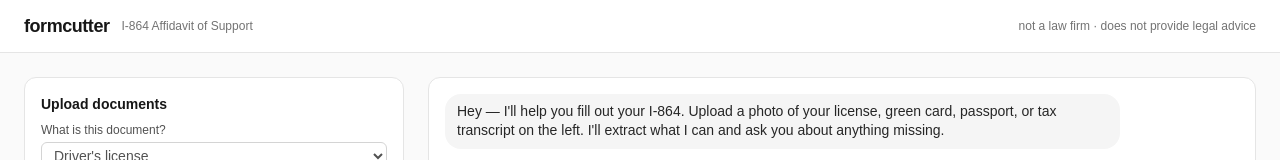
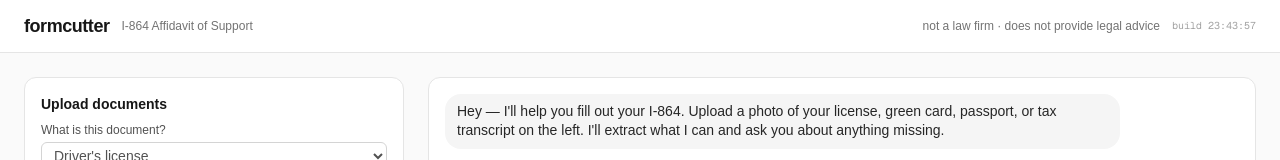
Before and after one commit to adityuhkapoor/formcutter, a Next.js app: page / in a window 1280 px wide. Shown: the top 160 px of the page. Built offline with nearby package versions, Linux system fonts and the light colour scheme.

Commit message:
fix build stamp hydration mismatch (useEffect client-only)

```diff
--- a/src/app/page.tsx
+++ b/src/app/page.tsx
@@ -31,15 +31,19 @@ const DOC_HINTS = [
   { value: 'other', label: 'Other' },
 ] as const
 
-// Build stamp — bumps on every reload because Next dev rebuilds the module.
-// Lets us spot a stuck cache at a glance: if this number matches the last
-// refresh, the browser served stale JS.
-const BUILD_STAMP = typeof window === 'undefined'
-  ? new Date().toISOString().slice(11, 19)
-  : ''
+// Build stamp set once at module evaluation on the client. Because this
+// module reloads on every Next.js dev rebuild, the stamp bumps whenever
+// we actually ship a change. If the stamp doesn't move after refresh,
+// the browser served stale JS. Kept client-only to avoid SSR hydration
+// mismatch (#1 listed cause per Next.js docs).
+const BUILD_STAMP_VALUE = new Date().toISOString().slice(11, 19)
 
 export default function Home() {
   const [state, setState] = useState<Record<string, unknown>>({})
+  const [buildStamp, setBuildStamp] = useState<string>('')
+  useEffect(() => {
+    setBuildStamp(BUILD_STAMP_VALUE)
+  }, [])
   const [messages, setMessages] = useState<Msg[]>([
     {
       role: 'assistant',
@@ -211,9 +215,9 @@ export default function Home() {
           </div>
           <div className="flex items-center gap-3 text-xs text-neutral-500">
             <span>not a law firm · does not provide legal advice</span>
-            {BUILD_STAMP && (
-              <span className="font-mono text-[10px] text-neutral-400">
-                build {BUILD_STAMP}
+            {buildStamp && (
+              <span className="font-mono text-[10px] text-neutral-400" suppressHydrationWarning>
+                build {buildStamp}
               </span>
             )}
           </div>
```
